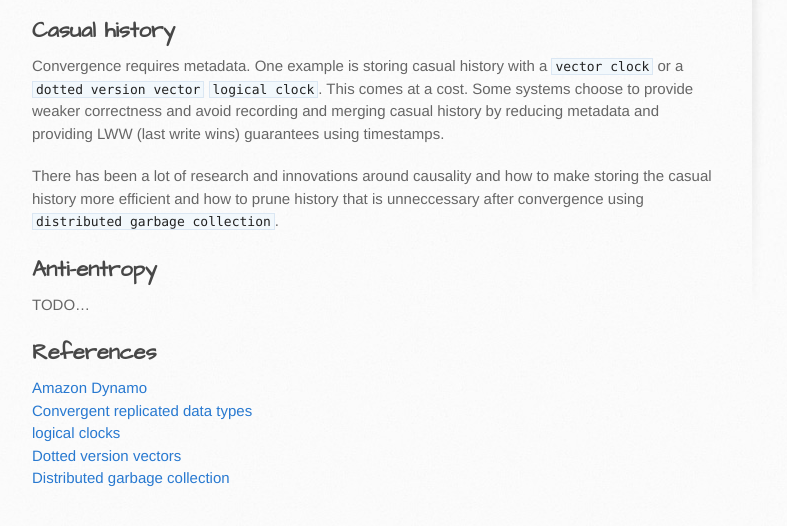
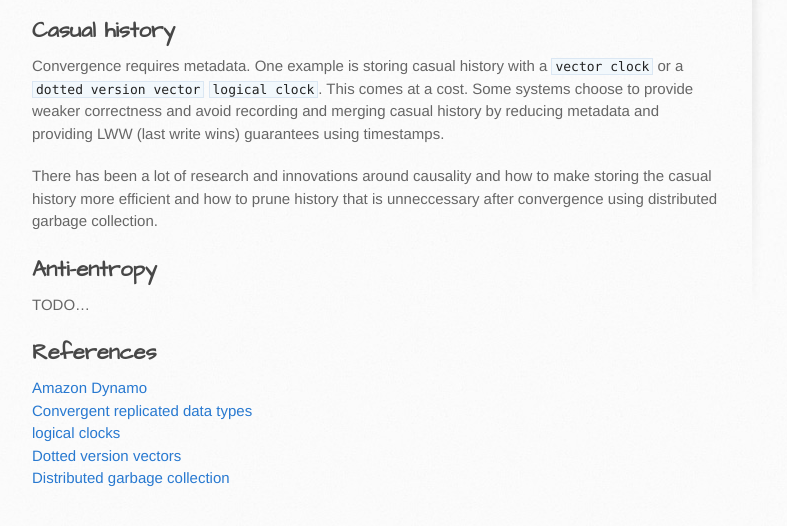
Before and after one commit to simongui/simongui.github.io, a Jekyll site: the page built from distributed-systems/eventual-consistency.md, in a window 1280 px wide, cut to the strip 436-968 px from the top of the page. Shown: the top 526 px of the strip, without its empty margins (138-925 px from the left). Built offline with Jekyll 4.4.1, drawn with Linux system fonts in a browser that asks for light colours.

Commit message:
no message

```diff
--- a/distributed-systems/eventual-consistency.md
+++ b/distributed-systems/eventual-consistency.md
@@ -10,7 +10,7 @@ Eventual consistency is a liveness property. Eventually consistent trade-offs ar
 ## Casual history
 Convergence requires metadata. One example is storing casual history with a `vector clock` or a `dotted version vector` `logical clock`. This comes at a cost. Some systems choose to provide weaker correctness and avoid recording and merging casual history by reducing metadata and providing LWW (last write wins) guarantees using timestamps.
 
-There has been a lot of research and innovations around causality and how to make storing the casual history more efficient and how to prune history that is unneccessary after convergence using `distributed garbage collection`.
+There has been a lot of research and innovations around causality and how to make storing the casual history more efficient and how to prune history that is unneccessary after convergence using distributed garbage collection.
 
 ## Anti-entropy
 TODO...
```
